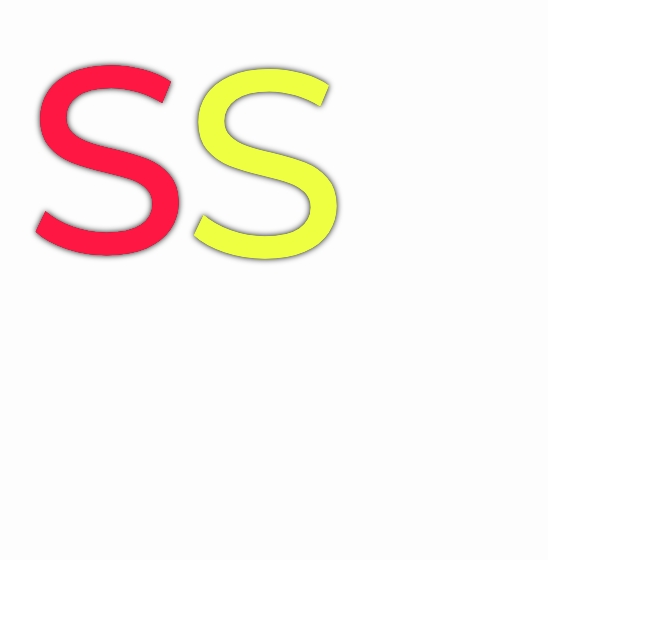
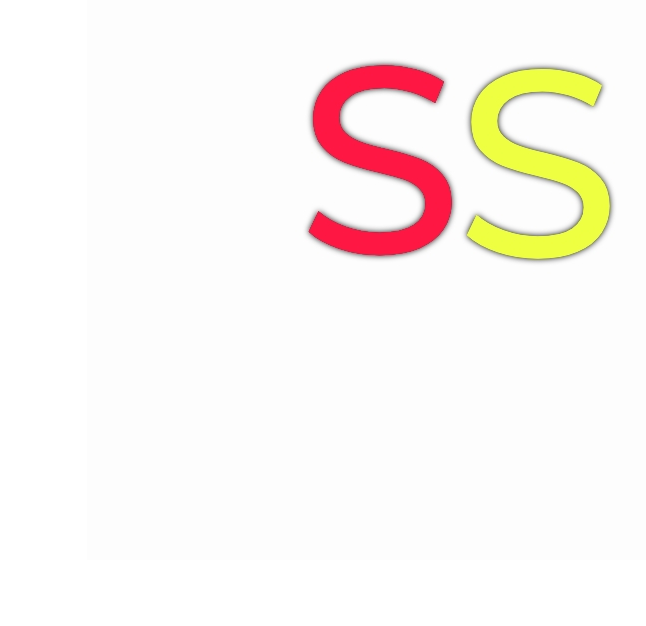
Before and after one commit to bloody4devil/bloody4devil.github.io, a plain HTML site: page index.html in a window 1280 px wide. Shown: the part 174-800 px from the top of the page, without its empty margins (186-832 px from the left). Drawn offline with Linux system fonts and the light colour scheme.

Commit message:
Update index.html

```diff
--- a/index.html
+++ b/index.html
@@ -18,6 +18,12 @@
 <link rel="icon" href="Photo_1718812719999.jpg type="image/x-icon>
 
   <title>TECHNOLOGY</title>
+<style>
+      img{
+          display:block;
+          margin:auto;
+         }
+</style>
 </head>
 <body>
 <header><div>
```
